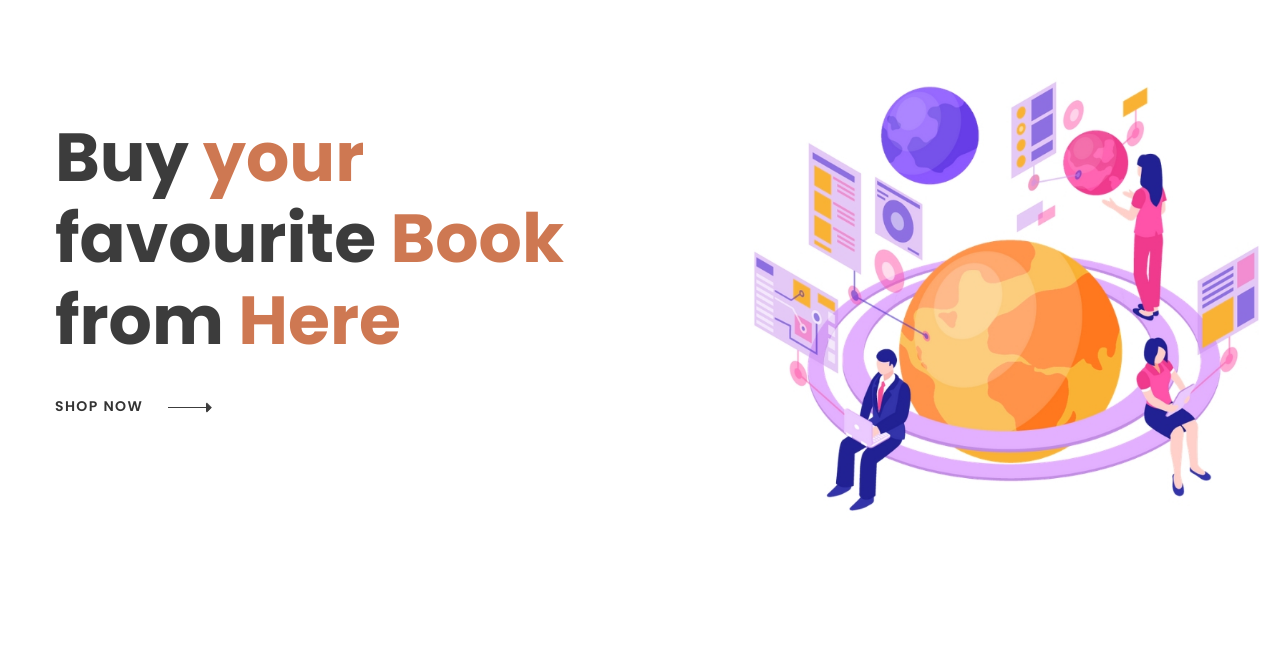
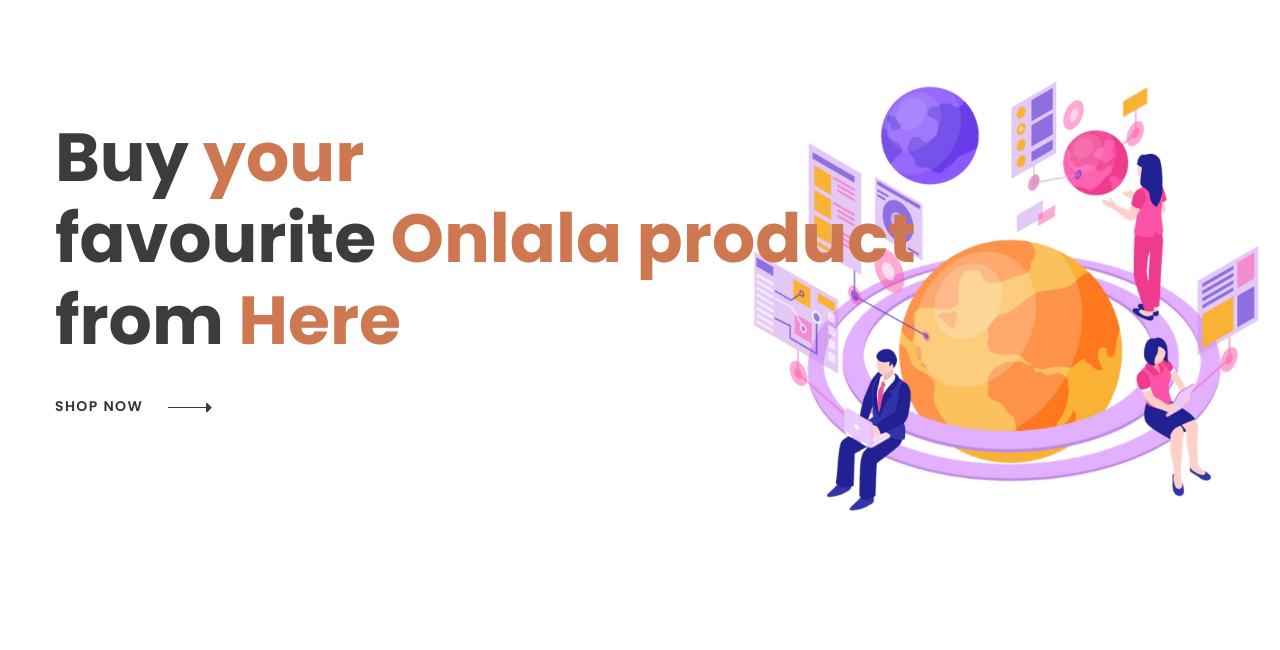
Before and after one commit to anonymouse-bleep/onlala, a plain HTML site: page index.html in a window 1280 px wide. Shown: the part 101-751 px from the top of the page. Drawn offline with nearby package versions, Linux system fonts and the light colour scheme; files whose address does not match are found by name.

Commit message:
Update index.html

```diff
--- a/index.html
+++ b/index.html
@@ -379,7 +379,7 @@
 	            			<div class="slider__content">
 		            			<div class="contentbox">
 		            				<h2>Buy <span>your </span></h2>
-		            				<h2>favourite <span>Book </span></h2>
+		            				<h2>favourite <span>Onlala product </span></h2>
 		            				<h2>from <span>Here </span></h2>
 				                   	<a class="shopbtn" href="#">shop now</a>
 		            			</div>
```
